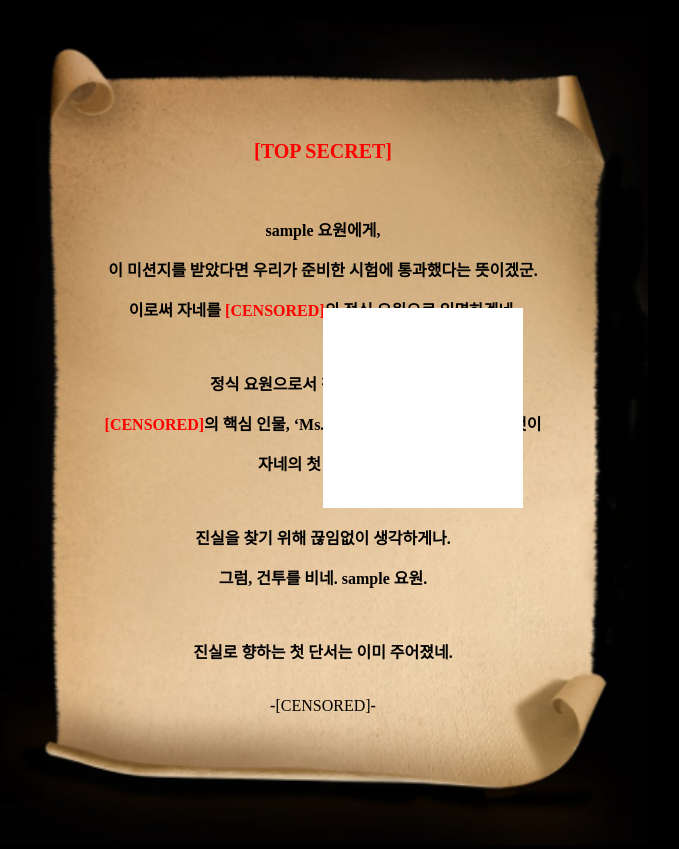
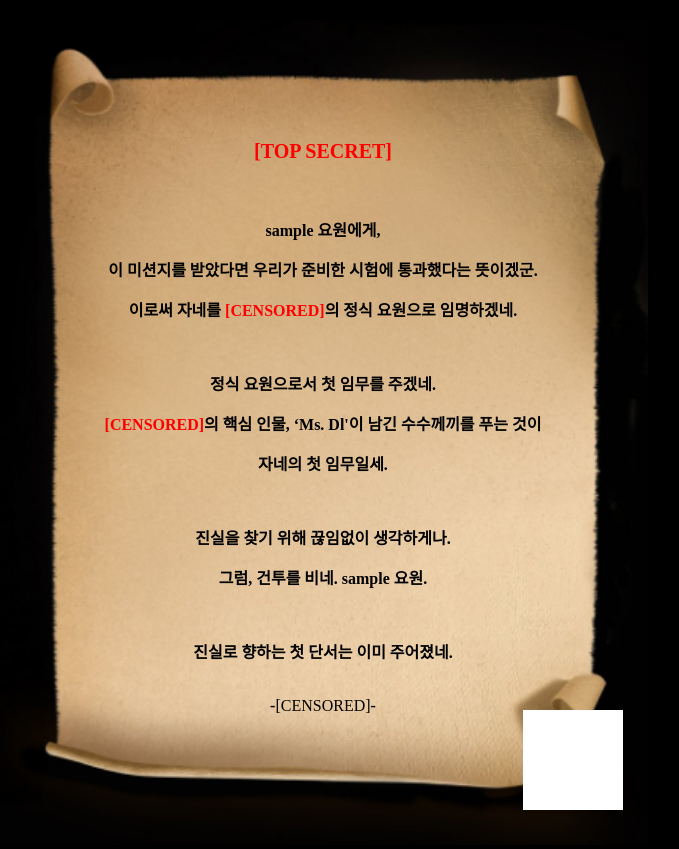
Before and after one commit to Dlockholmes/onlyrest, a Flask app: page /mission in a window 1280 px wide. Shown: the whole page, without its empty margins (317-996 px from the left). Run offline with Flask 3, Linux system fonts and the light colour scheme; the visitor is signed in with stand-in values (Sample User, id 1); parts of the project's set-up code (start-up, migrations or seed data) failed here and were passed over; some web fonts are replaced.

Commit message:
mission2

```diff
--- a/app/templates/mission.html
+++ b/app/templates/mission.html
@@ -39,6 +39,11 @@
         <br>
         <p style="display: inline;">-<div class="point" style="display: inline;font-weight: normal;">[CENSORED]</div>-</p>
     </div>
-    <div style="position:absolute; top:50%; left:50%; padding:100px; background-color:white;"></div>
+    <div id="nxt_btn" style="position:absolute; top:120%; left:50%; padding:50px; background-color:white; transform:translate(200px,0px);"></div>
+    <script>
+        document.getElementById("nxt_btn").addEventListener("click",(e)=>{
+            location.href="/mission2"
+        });
+    </script>
 </body>
 </html>
```
